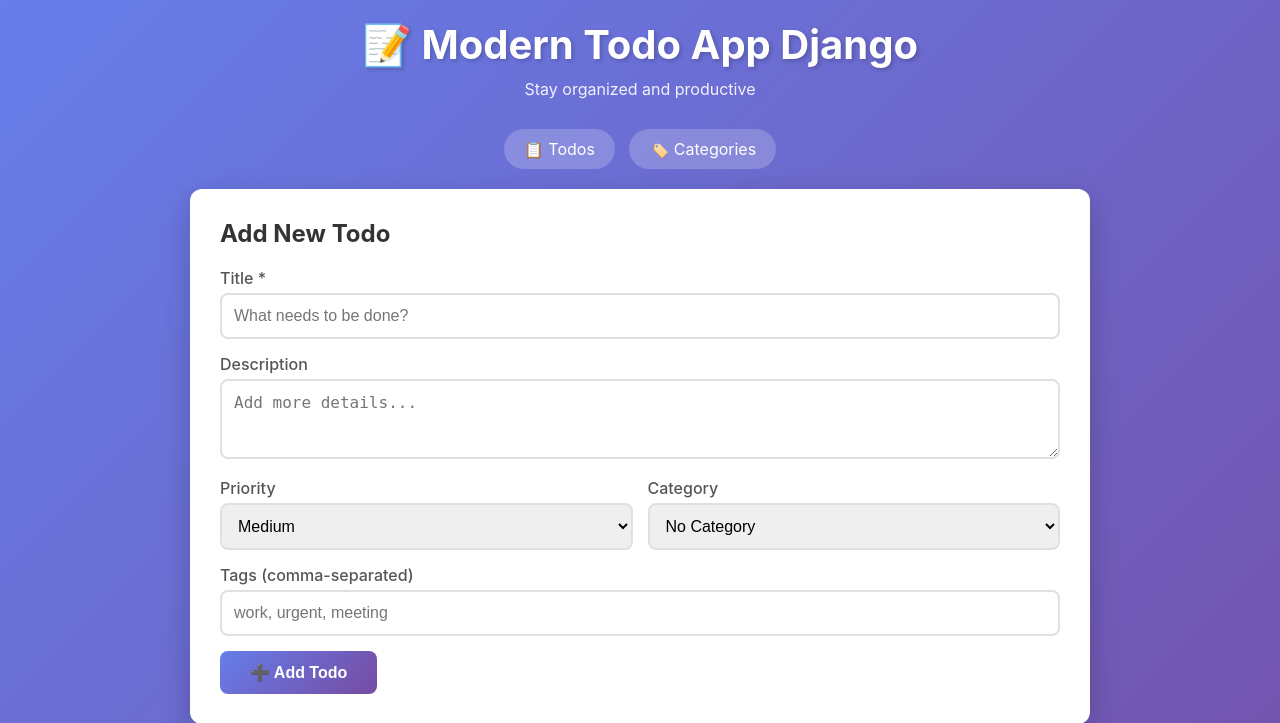
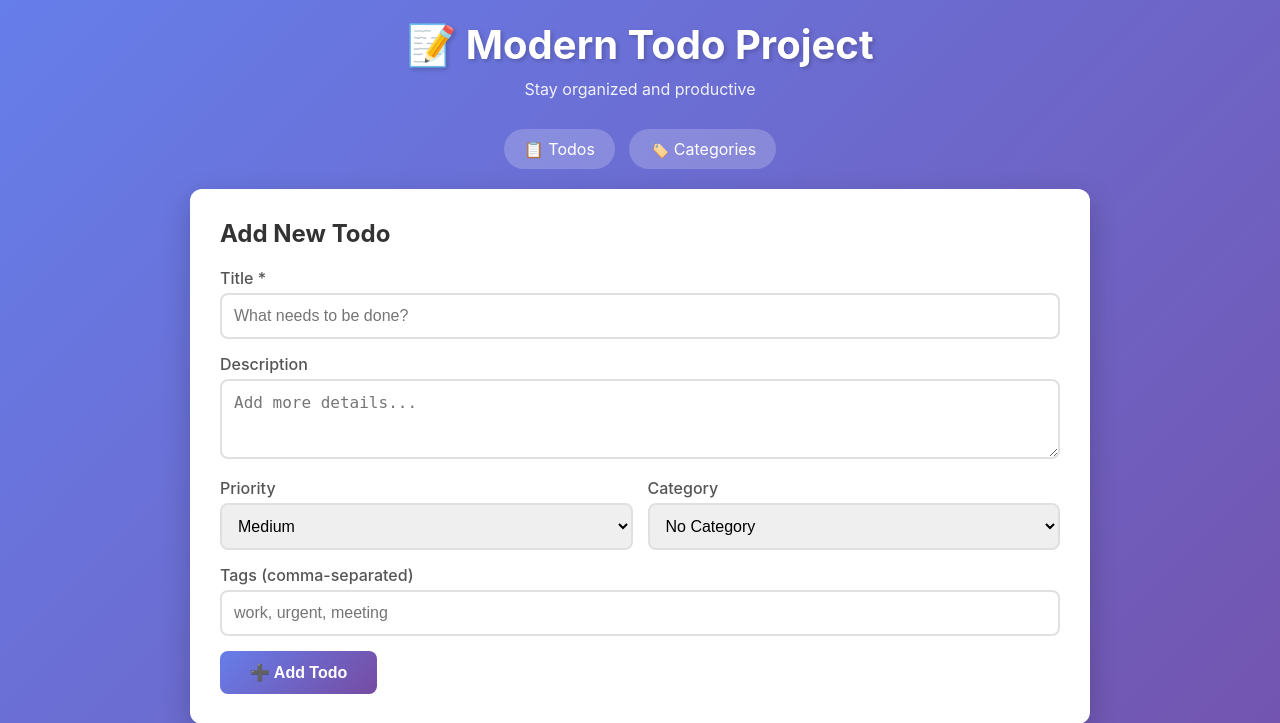
Before and after one commit to vuhoanglong04/simple_django_app, a Django app: page / in a window 1280 px wide. Shown: the top 723 px of the page. Run offline with Django 4.2, Linux system fonts and the light colour scheme; data that the repository does not hold is empty.

Commit message:
Update title

```diff
--- a/todo/templates/todo/index.html
+++ b/todo/templates/todo/index.html
@@ -3,7 +3,7 @@
   <head>
     <meta charset="UTF-8" />
     <meta name="viewport" content="width=device-width, initial-scale=1.0" />
-    <title>Modern Todo App Django</title>
+    <title>Modern Todo Project</title>
     <style>
       * {
         margin: 0;
@@ -313,7 +313,7 @@
   <body>
     <div class="container">
       <header>
-        <h1>📝 Modern Todo App Django</h1>
+        <h1>📝 Modern Todo Project</h1>
         <p>Stay organized and productive</p>
       </header>
 
```
